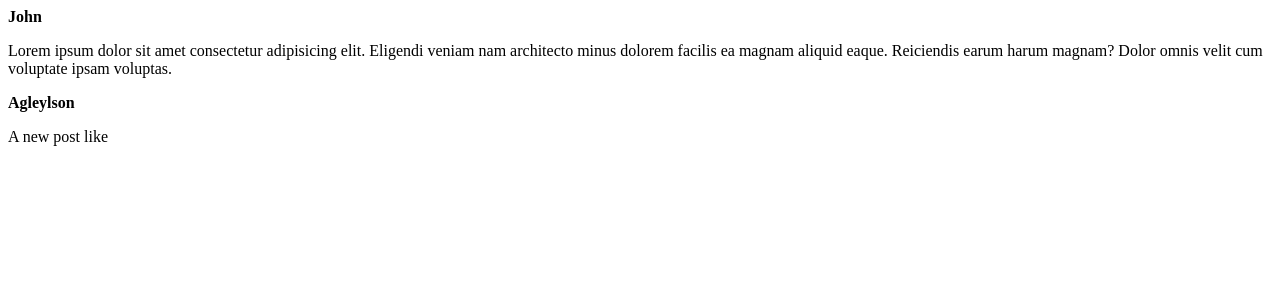
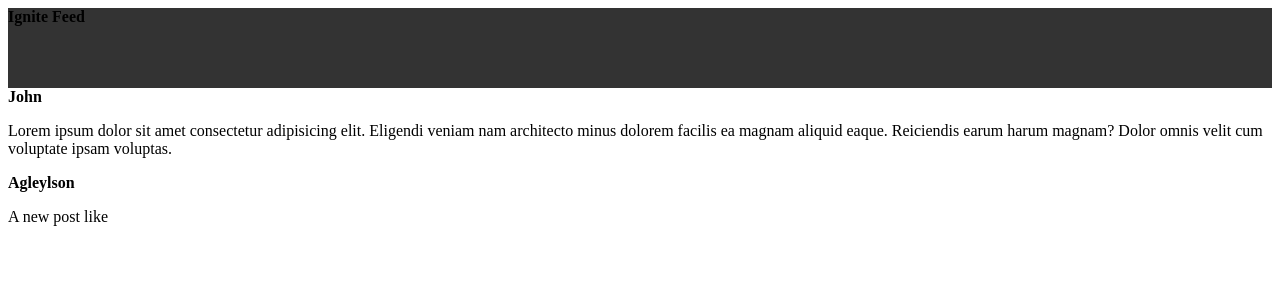
Before and after one commit to agleymelo/01-fundamentals-reactjs-ts, a React (Vite) app: page / in a window 1280 px wide. Shown: the top 300 px of the page. Built offline with nearby package versions, Linux system fonts and the light colour scheme.

Commit message:
Estruturea da aplicacao - CSS Modules

```diff
--- a/index.html
+++ b/index.html
@@ -2,7 +2,6 @@
 <html lang="en">
   <head>
     <meta charset="UTF-8" />
-    <link rel="icon" type="image/svg+xml" href="/vite.svg" />
     <meta name="viewport" content="width=device-width, initial-scale=1.0" />
     <title>Vite + React</title>
   </head>
--- a/src/App.jsx
+++ b/src/App.jsx
@@ -1,8 +1,11 @@
+import { Header } from "./components/Header"
 import { Post } from "./Post"
 
 export function App() {
   return (
     <>
+      <Header />
+
       <Post
         author="John"
         content="Lorem ipsum dolor sit amet consectetur adipisicing elit. Eligendi veniam nam architecto minus dolorem facilis ea magnam aliquid eaque. Reiciendis earum harum magnam? Dolor omnis velit cum voluptate ipsam voluptas."
--- /dev/null
+++ b/src/components/Header.jsx
@@ -0,0 +1,9 @@
+import styles from "./Header.module.css"
+
+export function Header() {
+  return (
+    <header className={styles.header}>
+      <strong>Ignite Feed</strong>
+    </header>
+  )
+}
--- /dev/null
+++ b/src/components/Header.module.css
@@ -0,0 +1,4 @@
+.header {
+  background: #333;
+  height: 80px;
+}
```
